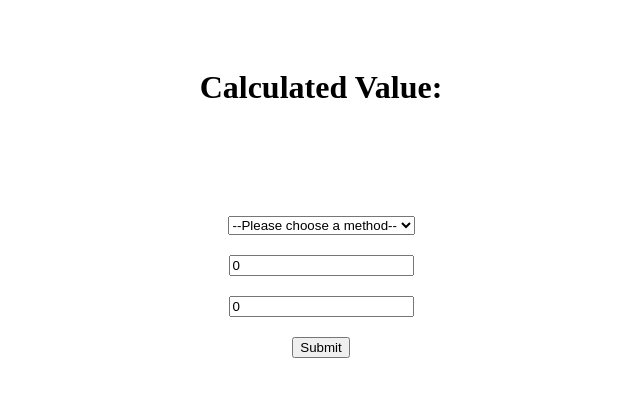
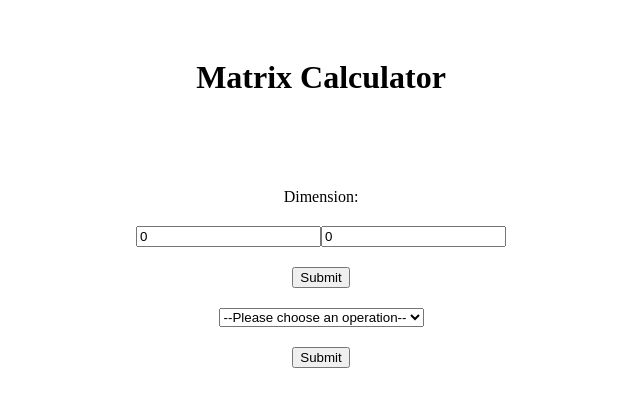
Before and after one commit to emmanuel-sp/Matrix-Calculator, a website: page public/index.html in a window 1280 px wide. Shown: the whole page, without its empty margins (319-959 px from the left). Drawn offline with Linux system fonts and the light colour scheme.

Commit message:
Intial structure of the project

```diff
--- a/public/index.html
+++ b/public/index.html
@@ -8,20 +8,26 @@
 </head>
 <body>
     <div class="calc">
-        <h1>Calculated Value: <span id="span"></span></h1>
+        <h1>Matrix Calculator <span id="span"></span></h1>
     </div>
 
     <form id="form" class="form">
+        <p>Dimension: <span id="span"></span></p>
+        <div class="calc">
+            <input type="text" name="num1" id="num1" value="0">
+            <input type="text" name="num2" id="num2" value="0">
+        </div>
+        <input type="submit">
+
         <select name="method" id="method-selector">
-            <option value="">--Please choose a method--</option>
-            <option value="add">Add</option>
-            <option value="subtract">Subtract</option>
+            <option value="">--Please choose an operation--</option>
+            <option value="add">Transpose</option>
+            <option value="subtract">Invert</option>
             <option value="multiply">Multiply</option>
-            <option value="divide">Divide</option>
+            <option value="divide">Addition</option>
         </select>
-        <input type="text" name="num1" id="num1" value="0">
-        <input type="text" name="num2" id="num2" value="0">
         <input type="submit">
+
     </form>
 </body>
 <script src="assets/js/script.js"></script>
```
